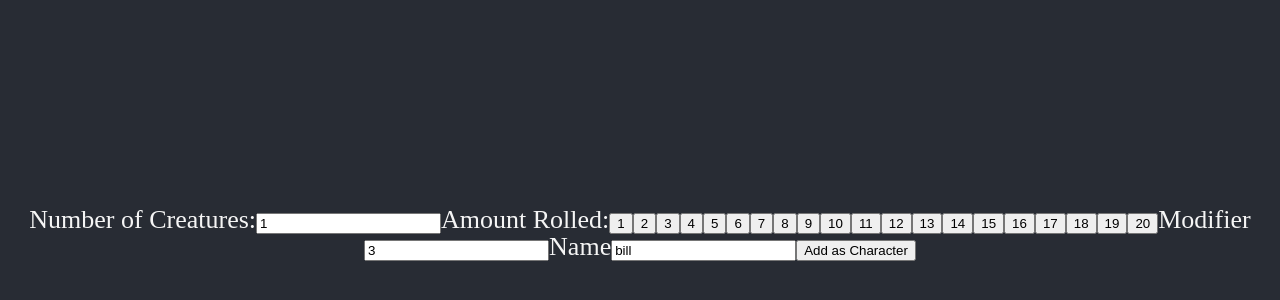
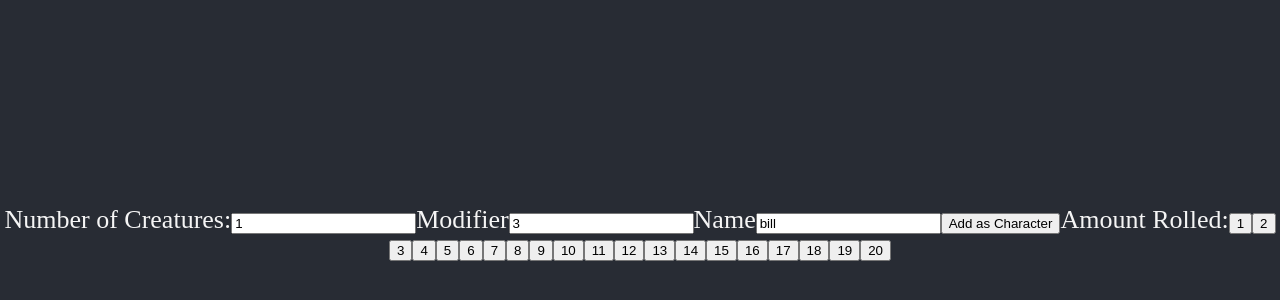
Before and after one commit to checol70/TurnTracker, a React (Create React App) app: page / in a window 1280 px wide. Shown: the part 166-466 px from the top of the page. Built offline with nearby package versions, Linux system fonts and the light colour scheme.

Commit message:
fixed order of inputs

```diff
--- a/src/Page/TurnTracker/TurnTracker.js
+++ b/src/Page/TurnTracker/TurnTracker.js
@@ -155,7 +155,11 @@ class TurnTracker extends Component {
 
   addCharacterInitiative(numRolled, character) {
     let state = this.state;
-    if (this.state.initiative.map(element => element.name).includes(character.name)) {
+    if (
+      this.state.initiative
+        .map(element => element.name)
+        .includes(character.name)
+    ) {
       state.message = "Character has already rolled.";
       this.setState(state);
     } else {
@@ -165,7 +169,7 @@ class TurnTracker extends Component {
     }
   }
 
-  addTurnButtons = (objectToAdd,funcToAddIt) => {
+  addTurnButtons = (objectToAdd, funcToAddIt) => {
     let arr = [];
     for (let i = 1; i < 21; i++) {
       let numRolled;
@@ -179,7 +183,7 @@ class TurnTracker extends Component {
 
       arr.push(
         <AddRemoveTurnButton
-          click={() => funcToAddIt(numRolled,objectToAdd)}
+          click={() => funcToAddIt(numRolled, objectToAdd)}
           description={i}
         />
       );
@@ -201,7 +205,9 @@ class TurnTracker extends Component {
           <p>{character.name}</p>
           <div>
             <p>{character.modifier}</p>
-            {this.addTurnButtons(character,(numRolled,character)=>this.addCharacterInitiative(numRolled,character))}
+            {this.addTurnButtons(character, (numRolled, character) =>
+              this.addCharacterInitiative(numRolled, character)
+            )}
           </div>
         </div>
       );
@@ -222,8 +228,6 @@ class TurnTracker extends Component {
           onChange={this.numValidate}
           name="count"
         />
-        <label>Amount Rolled:</label>
-        {this.addTurnButtons(null,(numRolled)=>this.addInitiativeBulk(numRolled))}
 
         <label>Modifier</label>
         <input
@@ -245,6 +249,10 @@ class TurnTracker extends Component {
           click={() => this.addCharacter()}
           description="Add as Character"
         />
+        <label>Amount Rolled:</label>
+        {this.addTurnButtons(null, numRolled =>
+          this.addInitiativeBulk(numRolled)
+        )}
 
         <p>{this.state.message}</p>
         <div>{this.showCharacters()}</div>
```
